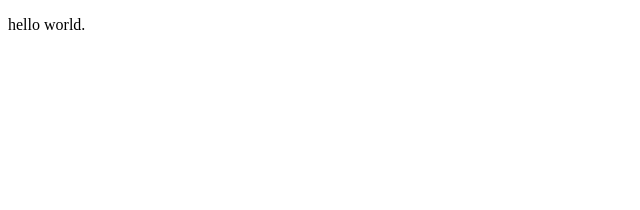
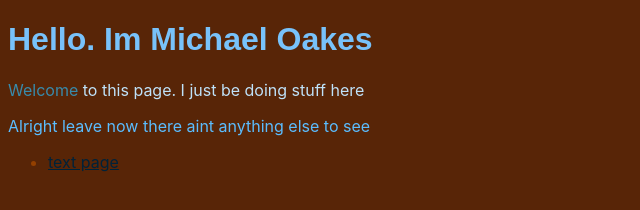
Before and after one commit to oakesm3-commits/MINE, a plain HTML site: page index.html in a window 1280 px wide. Shown: the whole page, without its empty margins (0-640 px from the left). Drawn offline with Linux system fonts and the light colour scheme.

Commit message:
Add files via upload

```diff
--- a/index.html
+++ b/index.html
@@ -1,4 +1,3 @@
-
 <!doctype html>
 
 <html lang="en">
@@ -6,10 +5,46 @@
 <head>
 <meta charset="utf-8">
 <title>my index page</title>
+
+<style>
+body {
+    font-family: -apple-system,BlinkMacSystemFont,"Segoe UI",Roboto,Oxygen-Sans,Ubuntu,Cantarell,"Helvetica Neue",sans-serif;
+background-color: rgb(88, 37, 7);
+color: rgb(148, 64, 0);
+}
+
+h1{
+    color:rgb(120, 194, 250);
+    font-family: sans-serif;
+}
+
+a{
+    color:rgb(0, 34, 57);
+}
+p{
+    color: rgb(91, 189, 255);
+}
+
+.rob {
+    color:#bfe2f9
+}
+
+#tim {
+    color:rgb(56, 139, 172)
+}
+</style>
 </head>
 
 <body>
-<p>hello world.</p>
+
+
+<h1>Hello. Im Michael Oakes</h1>
+<p class = "rob"><span id="tim"> Welcome</span>  to this page. I just be doing stuff here</p>
+<p>Alright leave now there aint anything else to see</p>
+<ul>
+<li> <a href = "text.html"> text page </a></li>
+</ul>
+
 </body>
 
 </html>
```
